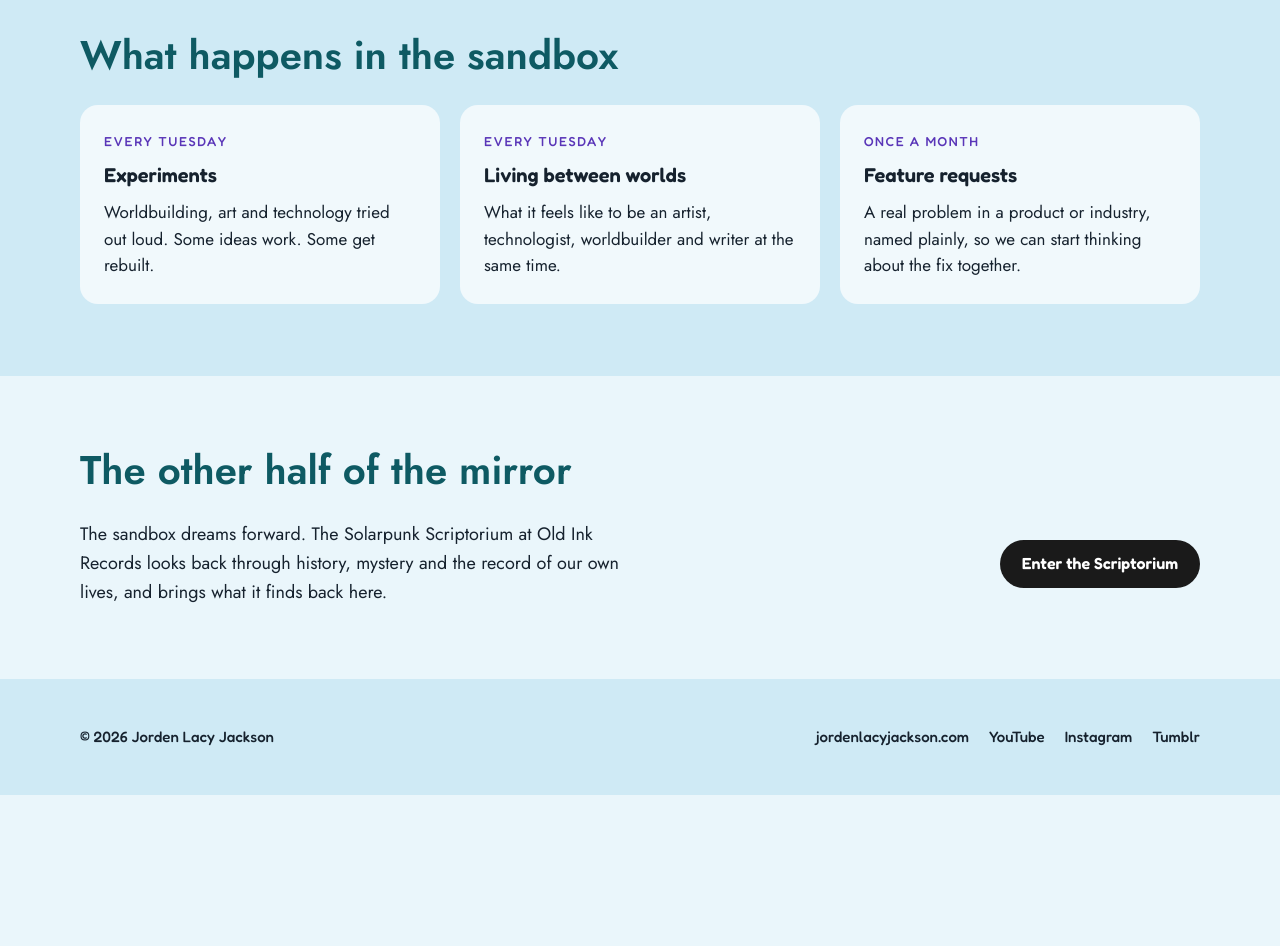
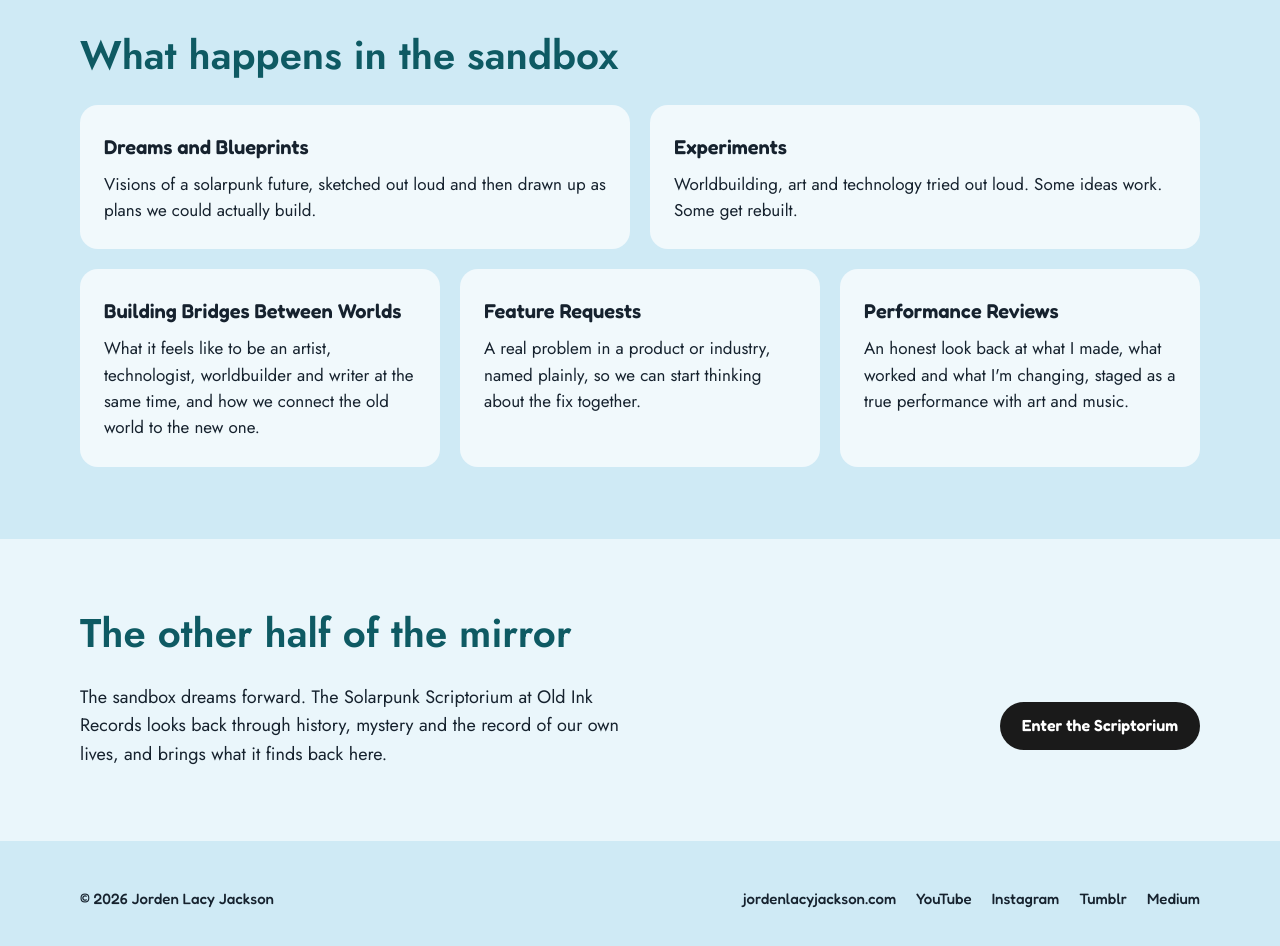
Before and after one commit to gamemaestro/solarpunksandbox, a plain HTML site: page index.html in a window 1280 px wide. Shown: the part 940-1886 px from the top of the page. Before the commit the page ends 1735 px from the top, so only its background shows below. Drawn offline with Linux system fonts and the light colour scheme.

Commit message:
Add files via upload

```diff
--- a/index.html
+++ b/index.html
@@ -4,14 +4,14 @@
 <meta charset="utf-8">
 <meta name="viewport" content="width=device-width, initial-scale=1, viewport-fit=cover">
 <title>Solarpunk Sandbox | Jorden Lacy Jackson</title>
-<meta name="description" content="Solarpunk Sandbox is where artist and technologist Jorden Lacy Jackson dreams and experiments with the world that's coming. Solarpunk as a lifestyle, a mindset and inner work. New videos every Tuesday.">
+<meta name="description" content="Solarpunk Sandbox: dreams, experiments, and blueprints for a solarpunk future from artist and technologist Jorden Lacy Jackson. Solarpunk as a lifestyle, a mindset and inner work.">
 <link rel="canonical" href="https://solarpunksandbox.com/">
 <meta name="theme-color" content="#cfeaf5">
 
 <meta property="og:type" content="website">
 <meta property="og:site_name" content="Solarpunk Sandbox">
 <meta property="og:title" content="Solarpunk Sandbox">
-<meta property="og:description" content="Where Jorden Lacy Jackson dreams and experiments with the world that's coming. Solarpunk as a lifestyle, a mindset and inner work.">
+<meta property="og:description" content="Dreams, experiments, and blueprints for a solarpunk future, from Jorden Lacy Jackson.">
 <meta property="og:url" content="https://solarpunksandbox.com/">
 <meta property="og:image" content="https://solarpunksandbox.com/og-image.jpg">
 <meta property="og:image:width" content="1200">
@@ -19,7 +19,7 @@
 <meta property="og:image:alt" content="Illustrated Jorden Lacy Jackson smiling beside a solarpunk harbor city">
 <meta name="twitter:card" content="summary_large_image">
 <meta name="twitter:title" content="Solarpunk Sandbox">
-<meta name="twitter:description" content="Where Jorden Lacy Jackson dreams and experiments with the world that's coming.">
+<meta name="twitter:description" content="Dreams, experiments, and blueprints for a solarpunk future, from Jorden Lacy Jackson.">
 <meta name="twitter:image" content="https://solarpunksandbox.com/og-image.jpg">
 
 <script type="application/ld+json">
@@ -66,6 +66,7 @@
         "https://www.youtube.com/@jordenlacyjackson",
         "https://www.instagram.com/jordenlacyjackson",
         "https://www.tumblr.com/jorden-lacy-jackson",
+        "https://medium.com/@jordenlacyjackson",
         "https://solarpunkscriptorium.com/"
       ]
     }
@@ -120,7 +121,9 @@ section{padding-block:72px}
 .thesis p em{font-style:normal;color:var(--teal)}
 .inside{background:var(--sky-2)}
 .inside h2,.mirror h2{margin:0 0 28px;font-size:clamp(28px,3.6vw,40px);line-height:1.1;font-weight:600;color:var(--teal)}
-.grid{display:grid;grid-template-columns:repeat(3,minmax(0,1fr));gap:20px}
+.grid{display:grid;grid-template-columns:repeat(6,minmax(0,1fr));gap:20px}
+.item{grid-column:span 2}
+.item.wide{grid-column:span 3}
 .item{background:rgba(255,255,255,.72);border-radius:18px;padding:26px 24px;display:flex;flex-direction:column;gap:8px;min-width:0}
 .item h3{margin:0;font-family:var(--label);font-weight:600;font-size:20px;color:var(--ink)}
 .item .when{font-family:var(--label);font-weight:500;font-size:13px;letter-spacing:.12em;text-transform:uppercase;color:var(--violet)}
@@ -138,6 +141,7 @@ footer a:hover{color:var(--teal);text-decoration:underline}
 
 @media (max-width:820px){
   .grid{grid-template-columns:1fr}
+  .item,.item.wide{grid-column:auto}
   .hero{display:block;min-height:0}
   .hero img{position:relative;height:auto;aspect-ratio:16/9;max-width:100%;object-position:72% 50%}
   .hero .wrap{padding-block:32px 48px}
@@ -154,7 +158,7 @@ footer a:hover{color:var(--teal);text-decoration:underline}
     <div class="hero-copy">
       <div class="kicker">Jorden Lacy Jackson</div>
       <h1>Solarpunk Sandbox</h1>
-      <p class="lede">Where I dream and experiment with the world that's coming.</p>
+      <p class="lede">Dreams, Experiments, and Blueprints for a Solarpunk Future</p>
       <div class="ctas">
         <a class="btn btn-primary" href="https://www.youtube.com/@jordenlacyjackson?sub_confirmation=1" rel="noopener">
           <svg viewBox="0 0 24 24" fill="none" stroke="currentColor" stroke-width="1.8" stroke-linecap="round" stroke-linejoin="round" aria-hidden="true"><rect x="2.5" y="5.5" width="19" height="13" rx="4"/><path d="M10 9.5l5 2.5-5 2.5z"/></svg>
@@ -165,7 +169,6 @@ footer a:hover{color:var(--teal);text-decoration:underline}
           Instagram
         </a>
       </div>
-      <div class="cadence">New videos every Tuesday</div>
     </div>
   </div>
 </header>
@@ -181,20 +184,25 @@ footer a:hover{color:var(--teal);text-decoration:underline}
     <div class="wrap">
       <h2>What happens in the sandbox</h2>
       <div class="grid">
-        <article class="item">
-          <span class="when">Every Tuesday</span>
+        <article class="item wide">
+          <h3>Dreams and Blueprints</h3>
+          <p>Visions of a solarpunk future, sketched out loud and then drawn up as plans we could actually build.</p>
+        </article>
+        <article class="item wide">
           <h3>Experiments</h3>
           <p>Worldbuilding, art and technology tried out loud. Some ideas work. Some get rebuilt.</p>
         </article>
         <article class="item">
-          <span class="when">Every Tuesday</span>
-          <h3>Living between worlds</h3>
-          <p>What it feels like to be an artist, technologist, worldbuilder and writer at the same time.</p>
+          <h3>Building Bridges Between Worlds</h3>
+          <p>What it feels like to be an artist, technologist, worldbuilder and writer at the same time, and how we connect the old world to the new one.</p>
         </article>
         <article class="item">
-          <span class="when">Once a month</span>
-          <h3>Feature requests</h3>
+          <h3>Feature Requests</h3>
           <p>A real problem in a product or industry, named plainly, so we can start thinking about the fix together.</p>
+        </article>
+        <article class="item">
+          <h3>Performance Reviews</h3>
+          <p>An honest look back at what I made, what worked and what I'm changing, staged as a true performance with art and music.</p>
         </article>
       </div>
     </div>
@@ -219,9 +227,11 @@ footer a:hover{color:var(--teal);text-decoration:underline}
       <a href="https://www.youtube.com/@jordenlacyjackson" rel="noopener">YouTube</a>
       <a href="https://www.instagram.com/jordenlacyjackson" rel="noopener">Instagram</a>
       <a href="https://www.tumblr.com/jorden-lacy-jackson" rel="noopener">Tumblr</a>
+      <a href="https://medium.com/@jordenlacyjackson" rel="noopener">Medium</a>
     </nav>
   </div>
 </footer>
 
+<!-- Cloudflare Web Analytics --><script type='module' src='https://static.cloudflareinsights.com/beacon.min.js' data-cf-beacon='{"token": "94560b10ad764b1aa9fe03cac88d1130"}'></script><!-- End Cloudflare Web Analytics -->
 </body>
 </html>
```
